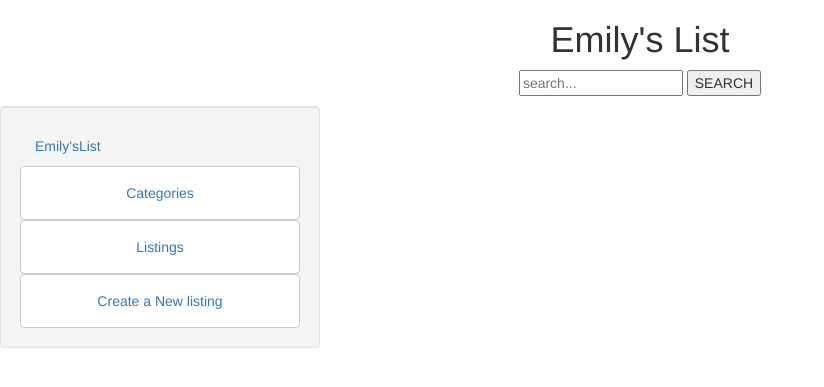
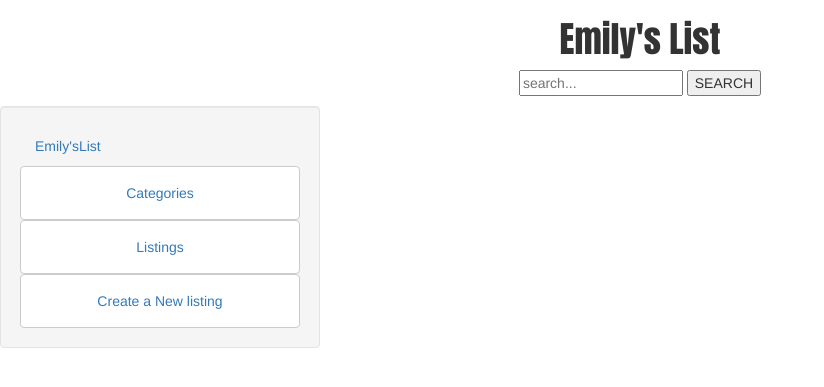
Before and after one commit to Emscan/emilyslist, a Flask app: page /search_results in a window 1280 px wide. Shown: the top 387 px of the page, without its empty margins (0-824 px from the left). Run offline with Flask 2, Linux system fonts and the light colour scheme; parts of the project's set-up code (start-up, migrations or seed data) failed here and were passed over; some libraries are stand-ins or nearby versions.

Commit message:
fixes serving static css file

```diff
--- a/application.py
+++ b/application.py
@@ -2,7 +2,7 @@
 from models import *
 from blueprints import *
 
-application = Flask(__name__, static_url_path='/uploads')
+application = Flask(__name__, static_url_path='/static')
 application.config.from_object('config')
 
 @application.route('/')
--- a/assets/style.css
+++ b/static/style.css
@@ -11,4 +11,5 @@
 
 .nav {
 	display: inline;
+	font-family: Impact;
 }
--- a/templates/layout.html
+++ b/templates/layout.html
@@ -1,14 +1,14 @@
 <!DOCTYPE html>
 <html>
 	<head>
-		<link rel="stylesheet" type="text/css" href="/assets/style.css">
+		<link rel="stylesheet" type="text/css" href="/static/style.css">
 		<script type="text/javascript" src="https://code.jquery.com/jquery-1.11.3.min.js"></script>
 		<link rel="stylesheet" href="https://maxcdn.bootstrapcdn.com/bootstrap/3.3.5/css/bootstrap.min.css">
 		<script src="https://maxcdn.bootstrapcdn.com/bootstrap/3.3.5/js/bootstrap.min.js"></script>
 		<link rel="stylesheet" href="https://maxcdn.bootstrapcdn.com/font-awesome/4.4.0/css/font-awesome.min.css">
 	</head>
 	<body>
-		<div class="nav nav-navbar" style="background: aqua">
+		<div class="nav nav-navbar">
 			<h1>Emily's List</h1>
 			{% with messages = get_flashed_messages() %}
 			{% for message in messages %}
```
Also changed, not shown: 2 other files.
